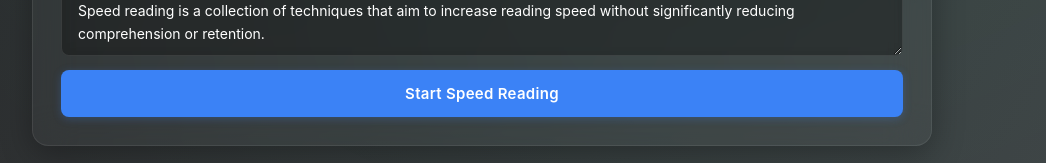
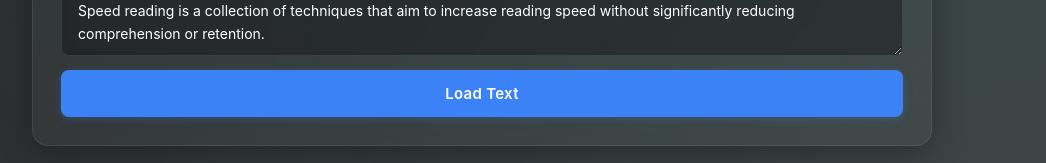
Before and after one commit to Pratham-dash/SpeedRead, a website: page frontend/index.html in a window 1280 px wide. Shown: the part 836-999 px from the top of the page, without its empty margins (158-1204 px from the left). Drawn offline with Linux system fonts and the light colour scheme; no server answers.

Commit message:
necessary

```diff
--- a/frontend/index.html
+++ b/frontend/index.html
@@ -91,7 +91,7 @@
                     placeholder="Paste your text here..."
                     aria-label="Text input for speed reading"
                 ></textarea>
-                <button id="loadTextBtn" class="load-btn">Start Speed Reading</button>
+                <button id="loadTextBtn" class="load-btn">Load Text</button>
             </div>
         </section>
     </main>
```
